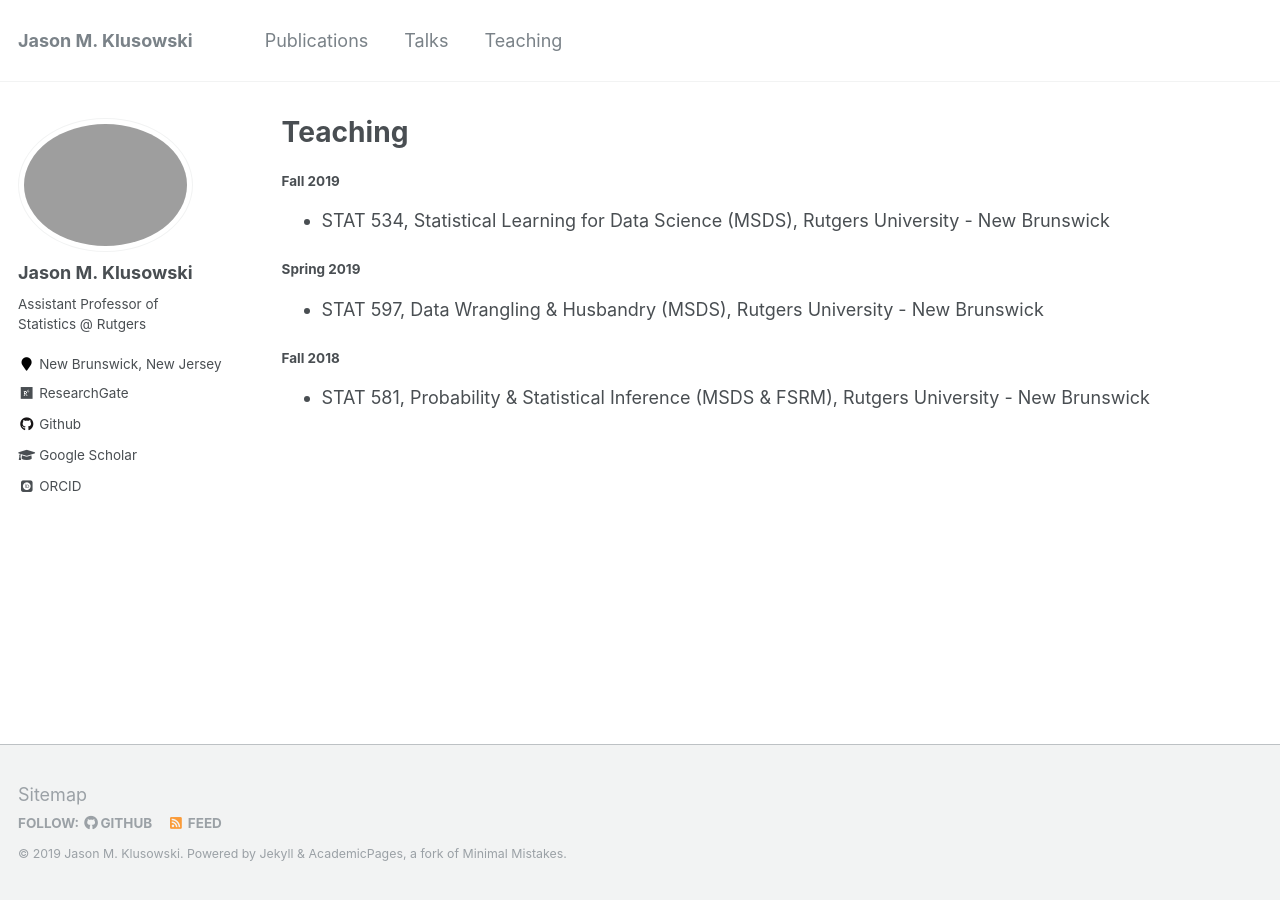
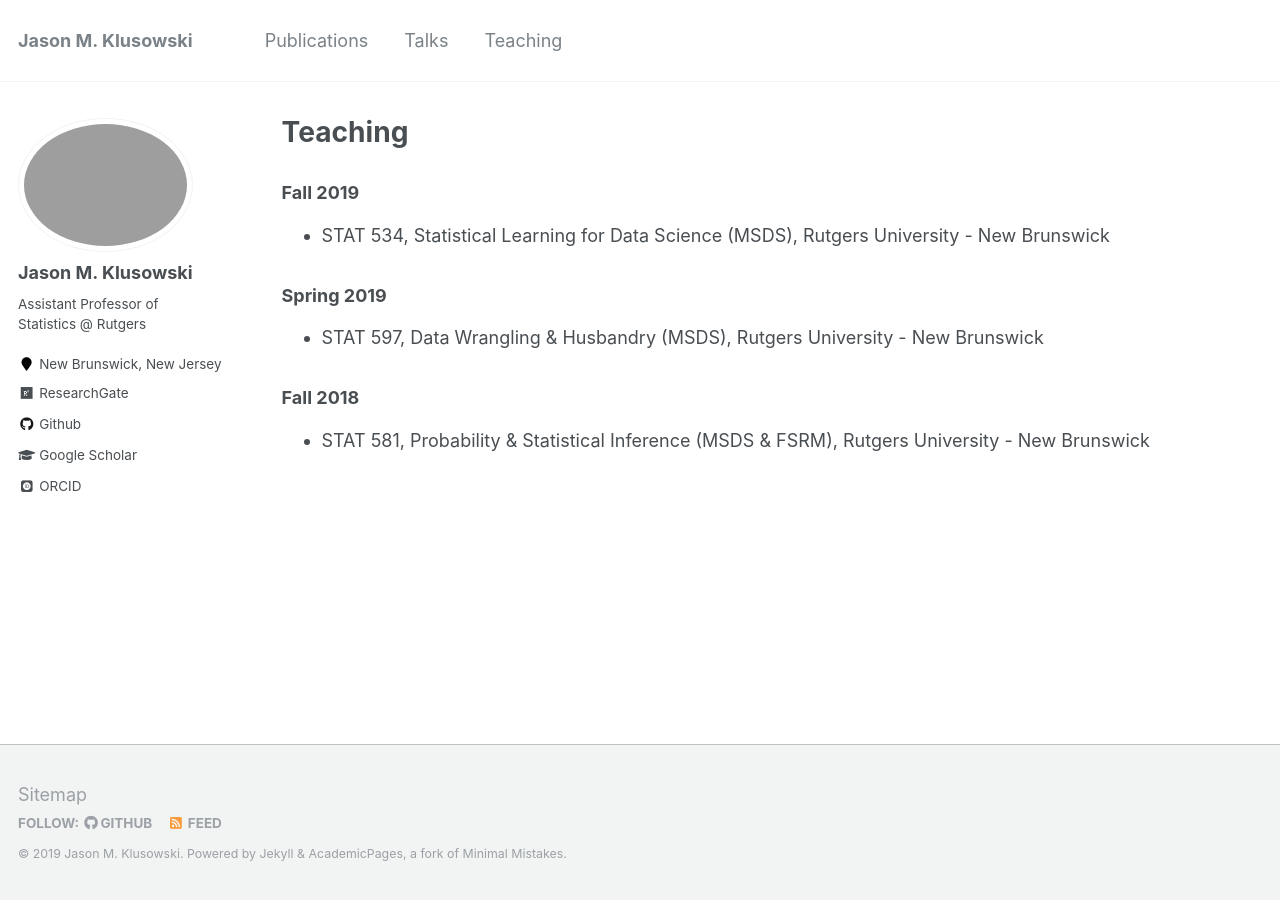
Before and after one commit to jasonklusowski/jasonklusowski.github.io, a Jekyll site: the page built from _pages/teaching.md, in a window 1280 px wide. Built offline with Jekyll 4.4.1, drawn with Linux system fonts in a browser that asks for light colours; some web fonts are replaced.

```diff
--- a/_pages/teaching.md
+++ b/_pages/teaching.md
@@ -5,14 +5,14 @@ permalink: /teaching/
 author_profile: true
 ---
 
-#### Fall 2019
+### Fall 2019
 
 * STAT 534, Statistical Learning for Data Science (MSDS), Rutgers University - New Brunswick
 
-#### Spring 2019
+### Spring 2019
 
 * STAT 597, Data Wrangling & Husbandry (MSDS), Rutgers University - New Brunswick
 
-#### Fall 2018
+### Fall 2018
 
 * STAT 581, Probability & Statistical Inference (MSDS & FSRM), Rutgers University - New Brunswick
```
